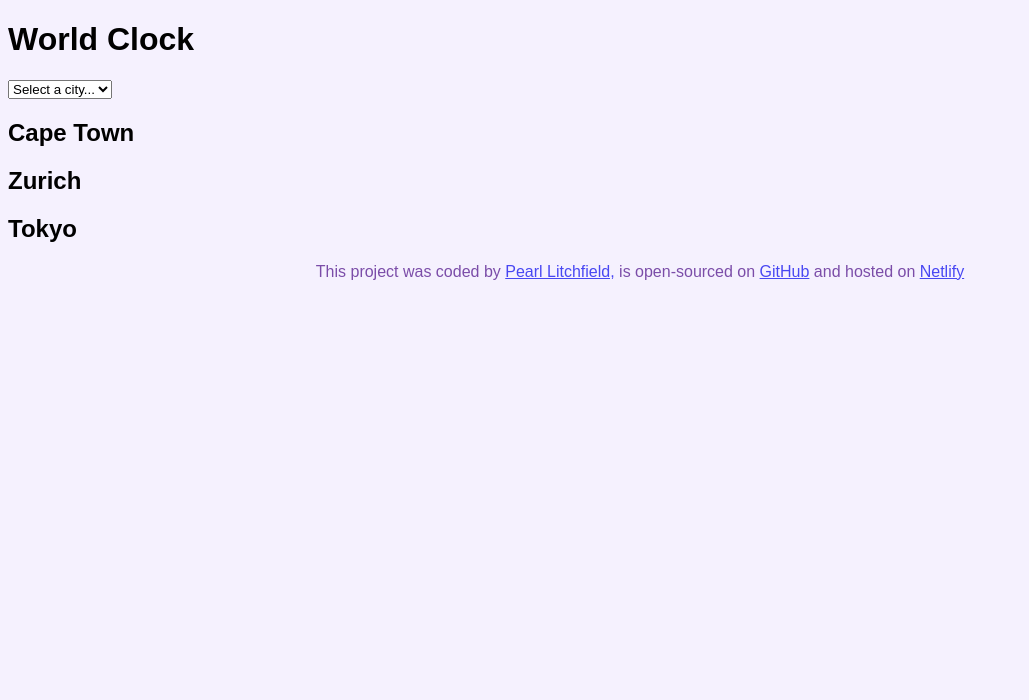
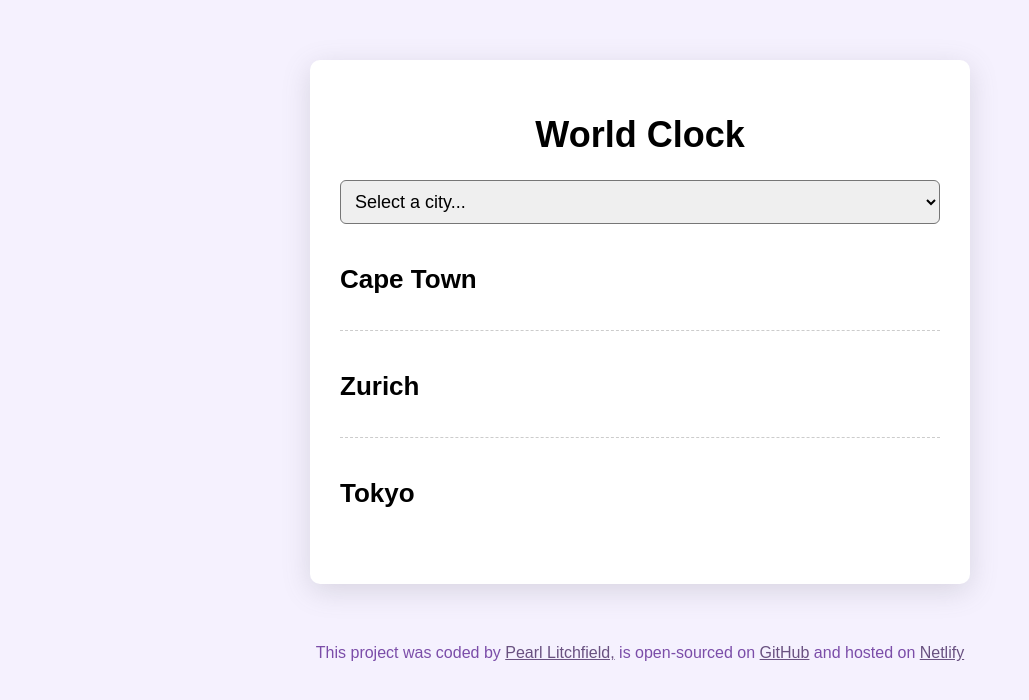
Before and after one commit to pearllitchfield/world-clock-application-four-github, a plain HTML site: page index.html in a window 1280 px wide. Shown: the whole page, without its empty margins (0-1029 px from the left). Drawn offline with Linux system fonts and the light colour scheme.

Commit message:
Updated style.css
Added css styling to style.css file.

```diff
--- a/style.css
+++ b/style.css
@@ -1,6 +1,61 @@
 body {
   background-color: rgb(245, 241, 254);
   font-family: sans-serif;
+}
+
+h1 {
+  text-align: center;
+  font-family: sans-serif;
+  font-size: 36px;
+}
+
+h2 {
+  margin: 0 0 5px;
+  font-size: 26px;
+}
+
+select {
+  display: block;
+  font-size: 18px;
+  width: 100%;
+  border-radius: 6px;
+  padding: 10px;
+}
+
+.container {
+  max-width: 600px;
+  margin: 60px auto;
+  background: white;
+  border-radius: 10px;
+  padding: 30px;
+  box-shadow: rgba(100, 100, 111, 0.2) 0px 7px 29px 0px;
+}
+
+.city {
+  display: flex;
+  margin: 10px 0;
+  justify-content: space-between;
+  padding: 30px 0;
+  border-bottom: 1px dashed rgba(0, 0, 0, 0.2);
+}
+
+.city:last-child {
+  border: none;
+}
+
+.date {
+  opacity: 0.7;
+}
+
+.time {
+  font-size: 48px;
+  font-weight: bold;
+}
+
+.time small {
+  font-size: 24px;
+  vertical-align: middle;
+  line-height: 36px;
 }
 
 footer {
@@ -9,3 +64,7 @@ footer {
   text-align: center;
   font-size: 16px;
 }
+
+a {
+  color: rgb(46, 14, 76);
+}
```
